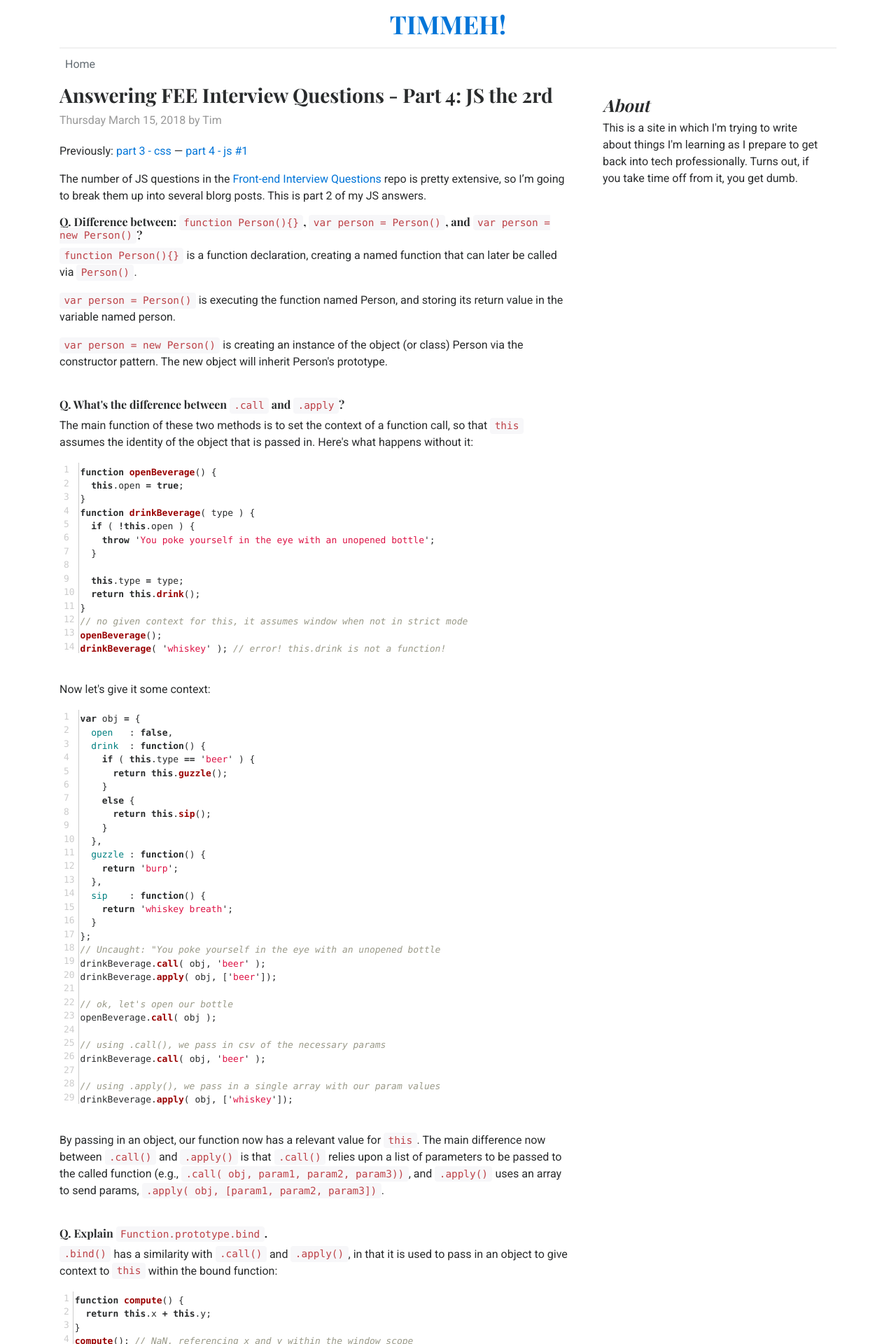
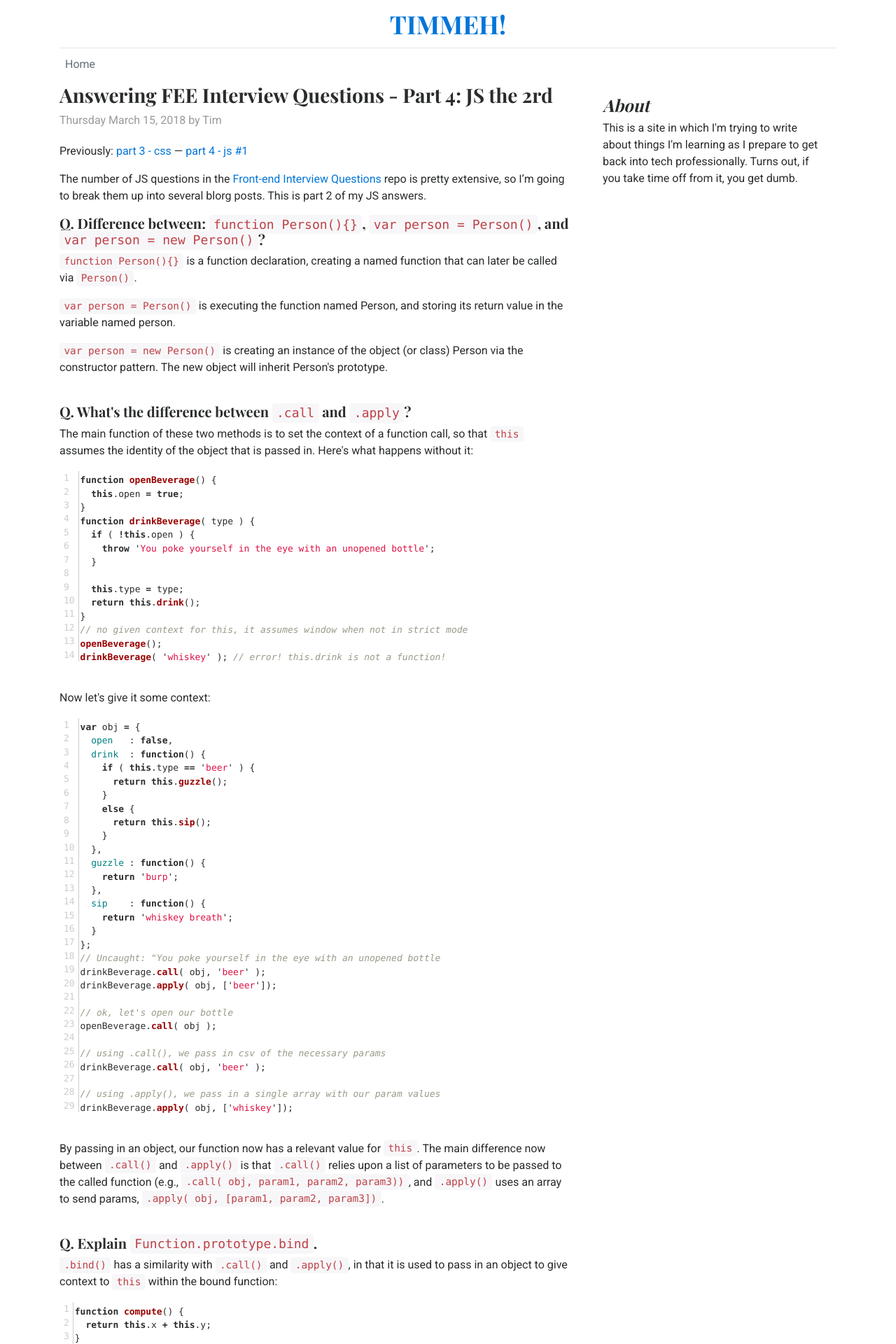
Before and after one commit to pacifisticuffs/pacifisticuffs.github.io, a Jekyll site: the page built from _posts/2018-03-15-frontend-questions-4-js-2.md, in a window 1280 px wide. Shown: the top 1920 px of the page at 70% size. Built offline with Jekyll 4.4.1, drawn with Linux system fonts in a browser that asks for light colours; nearby versions of some CDN libraries.

Commit message:
changed some header levels that i missed last time around

```diff
--- a/_posts/2018-03-15-frontend-questions-4-js-2.md
+++ b/_posts/2018-03-15-frontend-questions-4-js-2.md
@@ -10,13 +10,13 @@ Previously: [part 3 - css]({% post_url 2018-02-06-frontend-questions-3-css %}) -
 The number of JS questions in the [Front-end Interview Questions](https://github.com/h5bp/Front-end-Developer-Interview-Questions){:target="_blank"} repo is pretty extensive, so I'm going to break them up into several blorg posts. This is part 2 of my JS answers.
 
 <dl>
-  <dt><h6><b>Q.</b> Difference between: <code>function Person(){}</code>, <code>var person = Person()</code>, and <code>var person = new Person()</code>?</h6></dt>
+  <dt><h5><b>Q.</b> Difference between: <code>function Person(){}</code>, <code>var person = Person()</code>, and <code>var person = new Person()</code>?</h5></dt>
   <dd>
   <p><code>function Person(){}</code> is a function declaration, creating a named function that can later be called via <code>Person()</code>.</p>
   <p><code>var person = Person()</code> is executing the function named Person, and storing its return value in the variable named person.</p>
   <p><code>var person = new Person()</code> is creating an instance of the object (or class) Person via the constructor pattern. The new object will inherit Person's prototype.</p>
   </dd>
-  <dt><h6><b>Q.</b> What's the difference between <code>.call</code> and <code>.apply</code>?</h6></dt>
+  <dt><h5><b>Q.</b> What's the difference between <code>.call</code> and <code>.apply</code>?</h5></dt>
   <dd>
   <p>The main function of these two methods is to set the context of a function call, so that <code>this</code> assumes the identity of the object that is passed in. Here's what happens without it:</p>
 {% highlight js linenos %}
@@ -69,7 +69,7 @@ drinkBeverage.apply( obj, ['whiskey']);
 {% endhighlight %}
     <p>By passing in an object, our function now has a relevant value for <code>this</code>. The main difference now between <code>.call()</code> and <code>.apply()</code> is that <code>.call()</code> relies upon a list of parameters to be passed to the called function (e.g., <code>.call( obj, param1, param2, param3))</code>, and <code>.apply()</code> uses an array to send params, <code>.apply( obj, [param1, param2, param3])</code>.</p>
   </dd>
-  <dt><h6><b>Q.</b> Explain <code>Function.prototype.bind</code>.</h6></dt>
+  <dt><h5><b>Q.</b> Explain <code>Function.prototype.bind</code>.</h5></dt>
   <dd>
   <p><code>.bind()</code> has a similarity with <code>.call()</code> and <code>.apply()</code>, in that it is used to pass in an object to give context to <code>this</code> within the bound function:</p>
 {% highlight js linenos %}
@@ -96,11 +96,11 @@ drink = drink.bind( null, '1 Bourbon', '1 Scotch' );
 drink( '1 Beer' ); // '1 Bourbon, 1 Scotch, and 1 Beer'
 {% endhighlight %}
   </dd>
-  <dt><h6><b>Q.</b> When would you use <code>document.write()</code>?</h6></dt>
+  <dt><h5><b>Q.</b> When would you use <code>document.write()</code>?</h5></dt>
   <dd>
   <p>You...wouldn't? I honestly can't think of a reason to use it. It's slow, it's blocking, it can't be used after document load.</p>
   </dd>
-  <dt><h6><b>Q.</b> What's the difference between feature detection, feature inference, and using the UA string?</h6></dt>
+  <dt><h5><b>Q.</b> What's the difference between feature detection, feature inference, and using the UA string?</h5></dt>
   <dd>
   <p>UA sniffing is a pretty dated practice, where we'd look at the UA of the request and make decisions based upon what we detected. Usually it was to make up for something silly that IE was about to do.</p>
   <p>Feature inference looks for the availability of some particular object or function, and then infers from its availability that something else is likely available:</p>
```
